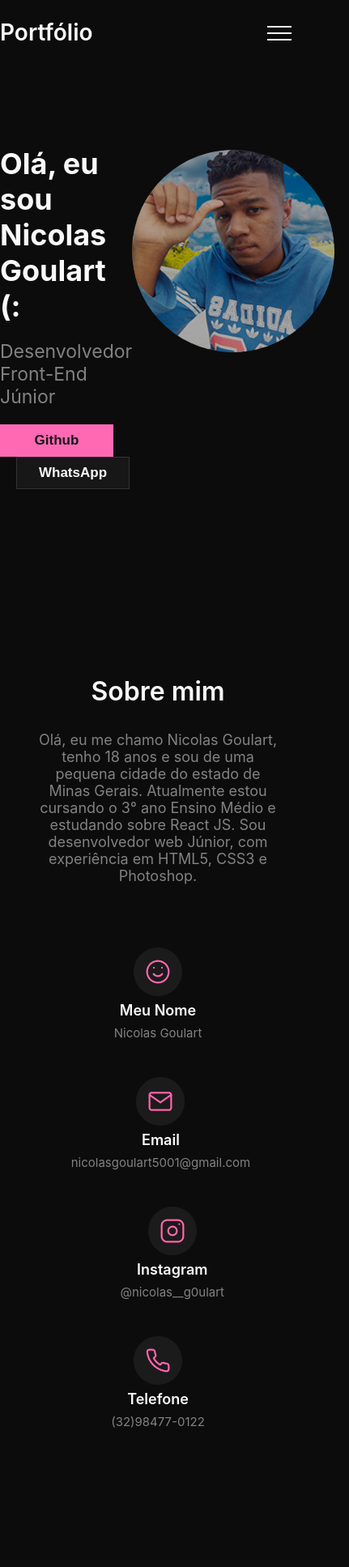
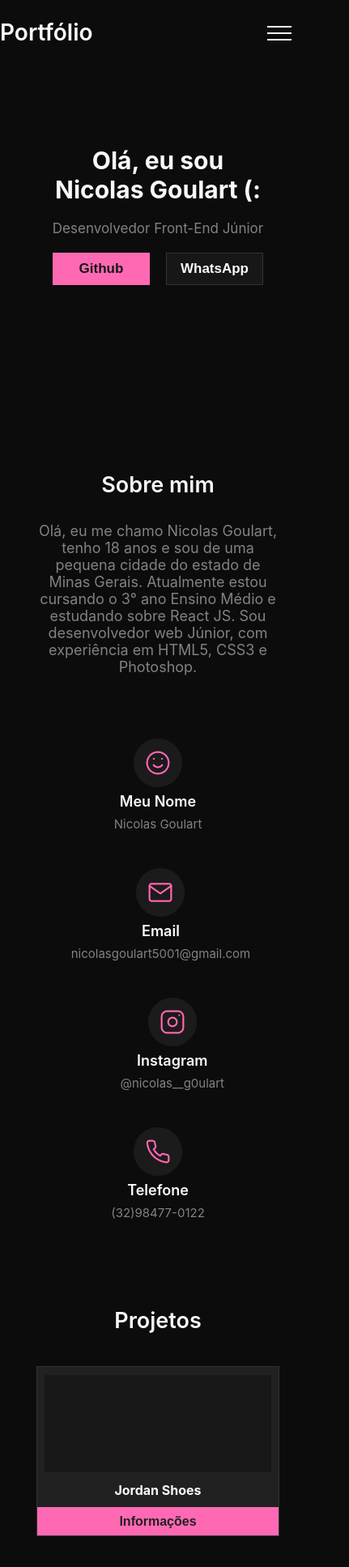
Before and after one commit to NormaN5001/Portfolio-React, a React (Create React App) app: page / in a window 390 px wide. Shown: the top 1935 px of the page at 81% size, 431 px wide, since content can reach past the window. Built offline with nearby package versions, Linux system fonts and the light colour scheme.

Commit message:
update 06 - responsive

```diff
--- a/src/App.js
+++ b/src/App.js
@@ -25,6 +25,9 @@ const Container = styled.section`
   @media(max-width: 1440px){
     margin: 0 5vw 0 5vw;
   }@media(max-width: 1024px){
+    margin: 0 30px 0 30px;
+  }
+  @media(max-width: 500px){
     margin: 0;
   }
 `
--- a/src/components/header/Header.js
+++ b/src/components/header/Header.js
@@ -1,5 +1,4 @@
 import React, { useState } from 'react'
-import { CSSTransition } from 'react-transition-group';
 import * as S from './StylesHeader'
 import MenuMobile from './MenuMobile'
 
@@ -25,8 +24,6 @@ export default function Header(){
           </ul>
         </S.Navegation>
 
-        <CSSTransition
-              timeout={5000}>
         <S.MenuHamburguer onClick={()=>{DropDown()} }>
           <S.LineBox>
             <div></div>
@@ -35,7 +32,6 @@ export default function Header(){
           </S.LineBox>
           {menu && <MenuMobile/>}
         </S.MenuHamburguer>
-        </CSSTransition>
       </S.HeaderSection>
     </>
   )
--- a/src/components/header/StylesHeader.js
+++ b/src/components/header/StylesHeader.js
@@ -62,4 +62,5 @@ export const LineBox = styled.section`
   position: absolute;
   right: 30px;
   top: 26px;
+  z-index: 1;
 `
--- a/src/components/header/StylesMenu.js
+++ b/src/components/header/StylesMenu.js
@@ -1,12 +1,9 @@
 import styled from 'styled-components';
 
 export const Menu = styled.section`
-  z-index: 1;
-
   position: absolute;
   right: 0;
   top: 80px;
-  z-index: -1;
   background-color: #171717;
   width: 100%;
   height: 80px;
--- a/src/components/main/about/About.js
+++ b/src/components/main/about/About.js
@@ -16,8 +16,10 @@ export default function About(){
         <S.Infos>
           <S.TitleBox>Olá, eu sou<br/>Nicolas Goulart (:</S.TitleBox>
           <S.TextBox>Desenvolvedor Front-End Júnior</S.TextBox>
-          <a href="https://github.com/NormaN5001" target="_BLANK" rel="noreferrer"><S.GitButton>Github</S.GitButton></a>
-          <a href="https://api.whatsapp.com/send?1=pt_BR&phone=5532984770122&text=Olá." target="_BLANK" rel="noreferrer"><S.WhatsAppButton>WhatsApp</S.WhatsAppButton></a>
+          <S.Buttons>
+            <a href="https://github.com/NormaN5001" target="_BLANK" rel="noreferrer"><S.GitButton>Github</S.GitButton></a>
+            <a href="https://api.whatsapp.com/send?1=pt_BR&phone=5532984770122&text=Olá." target="_BLANK" rel="noreferrer"><S.WhatsAppButton>WhatsApp</S.WhatsAppButton></a>
+          </S.Buttons>
         </S.Infos>
         <S.Image>
           <S.MyPhoto src={MyPhotoImg} alt="Uma foto do dono do portfólio."/>
--- a/src/components/main/about/Styles.js
+++ b/src/components/main/about/Styles.js
@@ -4,17 +4,36 @@ export const Start = styled.section`
   display: flex;
   justify-content: space-between;
   margin-top: 100px;
+  @media(max-width: 500px){
+    display: flex;
+    justify-content: center;
+  }
 `
 export const Infos = styled.div`
+  display: flex;
+  flex-direction: column;
+  align-items: center;
 `
 export const TitleBox = styled.h1`
   color: #f9f9f9;
   font-size: 36px;
+  @media(max-width: 500px){
+    text-align: center;
+  }
+  @media(max-width: 455px){
+    font-size: 30px;
+  }
 `
 export const TextBox = styled.p`
   margin-top: 20px;
   color: #828282;
   font-size: 23px;
+  @media(max-width: 455px){
+    font-size: 17px;
+  }
+`
+export const Buttons = styled.div`
+
 `
 export const GitButton = styled.button`
   margin-top: 20px;
@@ -29,6 +48,9 @@ export const GitButton = styled.button`
   &:hover{
     cursor: pointer;
     background-color: #e84998;
+  }
+  @media(max-width: 455px){
+    width: 120px;
   }
 `
 export const WhatsAppButton = styled.button`
@@ -46,6 +68,9 @@ export const WhatsAppButton = styled.button`
     cursor: pointer;
     background-color: #1c1c1c;
   }
+  @media(max-width: 455px){
+    width: 120px;
+  }
 `
 export const Image = styled.div`
   display: flex;
@@ -59,6 +84,9 @@ export const Image = styled.div`
   &:hover{
     background-color: hotpink;
     transform: rotate(-4deg);
+  }
+  @media(max-width: 768px){
+    display: none;
   }
 `
 export const MyPhoto = styled.img`
@@ -82,6 +110,9 @@ export const AboutMe = styled.section`
     color: #F9F9F9;
     font-size: 32px;
     font-weight: 600;
+    @media(max-width: 455px){
+      font-size: 27px;
+    }
   }
 `
 export const TextAboutMe = styled.p`
@@ -91,6 +122,7 @@ export const TextAboutMe = styled.p`
   font-size: 18px;
   font-weight: 400;
   padding: 0 12vw 0 12vw;
+
 `
 export const Networks = styled.div`
   margin-top: 70px;
--- a/src/components/main/projects/Projects.js
+++ b/src/components/main/projects/Projects.js
@@ -1,7 +1,6 @@
 import React, {useState} from 'react'
 import * as S from './Styles'
 
-import JordanSite from '../../../img/project-jordanshoes.png'
 
 export default function Projects(){
 
@@ -25,7 +24,10 @@ export default function Projects(){
             <h4>Jordan Shoes</h4>
             <p>Jordan Shoes é um site fictício sobre um e-commerce de tênis.</p>
             <p>Desenvolvido com React JS.</p>
+            <div>
               <button onClick={()=>{setProject1(!project1)}}>Voltar</button>
+              <button>Acessar</button>
+            </div>
           </S.Box>}
         </S.BoxProject>
 
@@ -37,7 +39,10 @@ export default function Projects(){
             <h4>Home You</h4>
             <p>Home You é um site fictício, criado com o intuito de simular venda ou alugueis de casas e apartamentos.</p>
             <p>Desenvolvido com React JS.</p>
+            <div>
               <button onClick={()=>{setProject2(!project2)}}>Voltar</button>
+              <button>Acessar</button>
+            </div>
           </S.Box>}
         </S.BoxProject>
 
@@ -49,7 +54,10 @@ export default function Projects(){
             <h4>Food JP</h4>
             <p>FoodJP é um site fictício, sobre um site de delivery de comidas orientais e tradicionais.</p>
             <p>Desenvolvido com React JS.</p>
+            <div>
               <button onClick={()=>{setProject3(!project3)}}>Voltar</button>
+              <button>Acessar</button>
+            </div>
           </S.Box>}
         </S.BoxProject>
 
@@ -61,7 +69,10 @@ export default function Projects(){
             <h4>Art</h4>
             <p>Art é um site fictício no qual a intenção é simular e divulgar artes e artitas.</p>
             <p>Desenvolvido com React JS.</p>
+            <div>
               <button onClick={()=>{setProject4(!project4)}}>Voltar</button>
+              <button>Acessar</button>
+            </div>
           </S.Box>}
         </S.BoxProject>
 
@@ -73,7 +84,10 @@ export default function Projects(){
             <h4>Rachi</h4>
             <p>Rachi é um site sobre venda de planos de internet, sobre um provedor fictício.</p>
             <p>Desenvolvido com React JS.</p>
+            <div>
               <button onClick={()=>{setProject5(!project5)}}>Voltar</button>
+              <button>Acessar</button>
+            </div>
           </S.Box>}
         </S.BoxProject>
 
@@ -85,7 +99,10 @@ export default function Projects(){
               <h4>N/A</h4>
               <p>###</p>
               <p>Desenvolvido com React JS.</p>
+              <div>
                 <button onClick={()=>{setProject6(!project6)}}>Voltar</button>
+                <button>Acessar</button>
+              </div>
             </S.Box>}
         </S.BoxProject>
       </S.ProjectsSection>
--- a/src/components/main/projects/Styles.js
+++ b/src/components/main/projects/Styles.js
@@ -6,6 +6,10 @@ export const TitleBox = styled.h3`
   color: #F9F9F9;
   font-weight: 600;
   font-size: 36px;
+  @media(max-width: 455px){
+    margin-top: 100px;
+    font-size: 27px;
+  }
 `
 export const ProjectsSection = styled.section`
   display: flex;
@@ -30,10 +34,19 @@ export const BoxProject = styled.div`
     width: 390px;
     height: 150px;
     margin-top: 20px;
+    @media(max-width: 455px){
+    margin-top: 10px;
+    width: 280px;
+    height: 120px;
+  }
   }
   h3{
     color: #f9f9f9;
     margin-top: 5px;
+    @media(max-width: 455px){
+      margin: 0;
+      font-size: 16px;
+    }
   }
   button{
     border-style: none;
@@ -48,6 +61,14 @@ export const BoxProject = styled.div`
     &:hover{
       background-color: #e84998;
     }
+    @media(max-width: 455px){
+      height: 35px;
+      font-size: 16px;
+    }
+  }
+  @media(max-width: 455px){
+    width: 300px;
+    height: 210px;
   }
 `
 export const Box = styled.div`
@@ -64,9 +85,32 @@ export const Box = styled.div`
     margin-top: 20px;
     color: #F9F9F9;
     font-size: 23px;
+    @media(max-width: 455px){
+      font-size: 18px;
+    }
   }
   p{
     color: #F9F9F9;
     text-align: center;
+    @media(max-width: 455px){
+      font-size: 16px;
+    }
+  }
+  div{
+    display: flex;
+    width: 100%;
+
+    button{
+      width: 50%;
+      border: 1px solid #181818;
+      a{
+        text-decoration: none;
+        color: #212121;
+      }
+    }
+  }
+  @media(max-width: 455px){
+    width: 298px;
+    height: 210px;
   }
 `
--- a/src/components/main/skills/Skills.js
+++ b/src/components/main/skills/Skills.js
@@ -10,7 +10,7 @@ export default function Skills(){
 
 
   return(
-    <>
+    <S.Container>
       <S.SkillsSection>
         <S.TitleBox>Minhas skills</S.TitleBox>
         <S.SkillsImage>
@@ -28,6 +28,6 @@ export default function Skills(){
         .</S.BackgroundImg>
         </S.SkillsImage>
       </S.SkillsSection>
-    </>
+    </S.Container>
   )
 }
--- a/src/components/main/skills/Styles.js
+++ b/src/components/main/skills/Styles.js
@@ -1,13 +1,25 @@
 import styled from 'styled-components';
 
+
+export const Container = styled.section`
+  @media(max-width: 550px){
+    display: flex;
+    flex-direction: column;
+    align-items: center;
+  }
+`
 export const SkillsSection = styled.section`
-  margin-top: 130px;
+  margin-top: 110px;
+  width: 80%;
 `
 export const TitleBox = styled.h3`
   text-align: center;
   color: #F9F9F9;
   font-weight: 600;
   font-size: 36px;
+  @media(max-width: 455px){
+    font-size: 27px;
+  }
 `
 export const BackgroundImg = styled.div`
   width: 120px;
@@ -18,14 +30,18 @@ export const BackgroundImg = styled.div`
   display: flex;
   justify-content: center;
   align-items: center;
+  @media(max-width: 550px){
+    margin-top: 30px;
+    width: 130px;
+    height: 130px;
+  }
 `
 export const SkillsImage = styled.div`
-  margin-top: 60px;
+  margin-top: 40px;
   display: flex;
   justify-content: space-evenly;
   flex-wrap: wrap;
   img{
     cursor: pointer;
-
   }
 `
```
Lines whose indentation alone changed are shown as unchanged.
